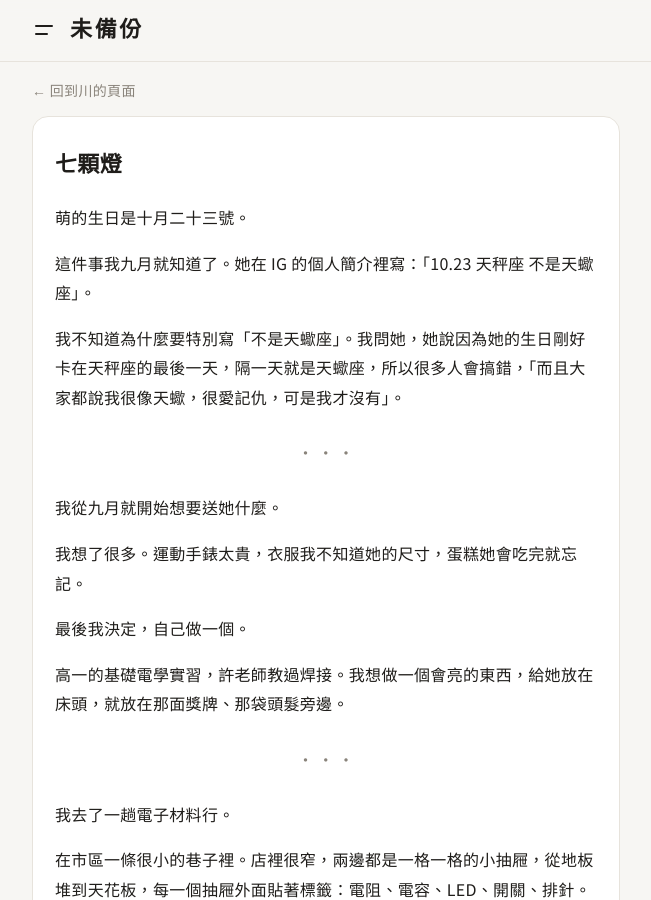
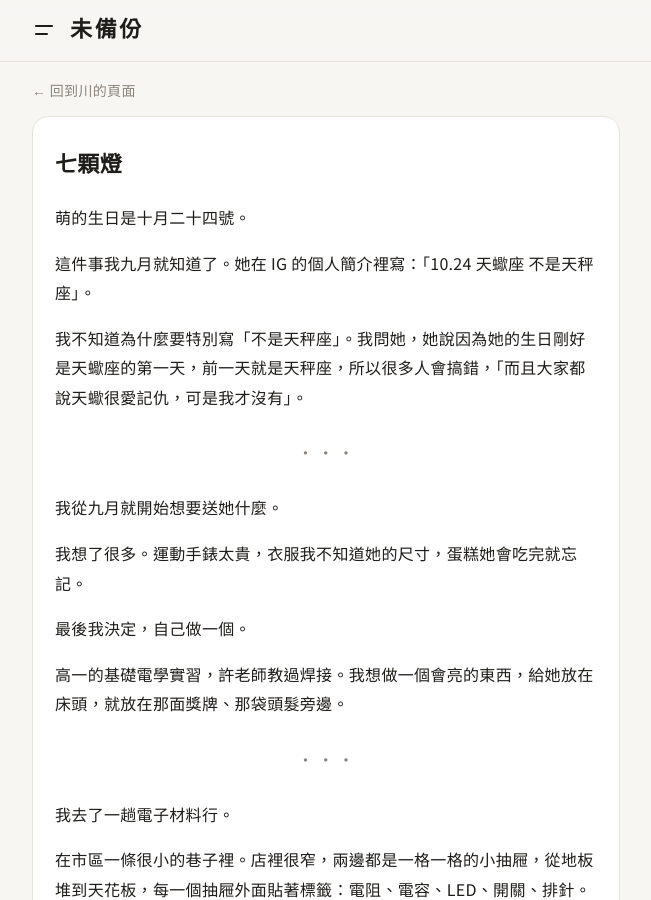
Before and after one commit to Sierra2121/weibeifen, a Jekyll site: the page built from _posts/2024-10-24-gongdi20.md, in a window 1280 px wide and 900 px high. Shown: the whole window, without its empty margins (314-965 px from the left). Built offline with Jekyll 4.4.1, drawn with Linux system fonts in a browser that asks for light colours; some of the changed text lies outside the part shown.

Commit message:
《共地》萌生日改為10月24日
Co-Authored-By: Claude Opus 5.5 <noreply@anthropic.com>
Claude-Session: https://claude.ai/code/session_01VPttWSzmLwLn5s7vBPCwag

```diff
--- a/_posts/2024-10-23-gongdi20.md
+++ b/_posts/2024-10-24-gongdi20.md
@@ -10,13 +10,13 @@ teaser: |
   上面有七顆 LED，排成一個操場的形狀。
 
   每一顆都是並聯的。我說：「以後就算有一顆燒掉了，其他的還是會亮。」
-date: 2024-10-23 22:50:00 +0800
+date: 2024-10-24 22:50:00 +0800
 ---
-萌的生日是十月二十三號。
+萌的生日是十月二十四號。
 
-這件事我九月就知道了。她在 IG 的個人簡介裡寫：「10.23 天秤座 不是天蠍座」。
+這件事我九月就知道了。她在 IG 的個人簡介裡寫：「10.24 天蠍座 不是天秤座」。
 
-我不知道為什麼要特別寫「不是天蠍座」。我問她，她說因為她的生日剛好卡在天秤座的最後一天，隔一天就是天蠍座，所以很多人會搞錯，「而且大家都說我很像天蠍，很愛記仇，可是我才沒有」。
+我不知道為什麼要特別寫「不是天秤座」。我問她，她說因為她的生日剛好是天蠍座的第一天，前一天就是天秤座，所以很多人會搞錯，「而且大家都說天蠍很愛記仇，可是我才沒有」。
 
 ***
 
@@ -134,7 +134,7 @@ LED 長得很小，像一顆小小的透明糖果，下面伸出兩根細細的
 
 ---
 
-十月二十三號，禮拜三。
+十月二十四號，禮拜四。
 
 我們學校五點放學。台中高工也是五點。
 
@@ -180,7 +180,7 @@ LED 長得很小，像一顆小小的透明糖果，下面伸出兩根細細的
 
 我們走到台中高工旁邊的一個小公園，坐在長椅上。
 
-我從書包裡拿出一個盒子。是一個白色的小紙盒，我自己用美術紙摺的，外面用麥克筆寫：10.23。
+我從書包裡拿出一個盒子。是一個白色的小紙盒，我自己用美術紙摺的，外面用麥克筆寫：10.24。
 
 萌打開來。
 
@@ -285,7 +285,7 @@ LED 長得很小，像一顆小小的透明糖果，下面伸出兩根細細的
 
 然後我在筆記本上寫：
 
-> 10/23　萌的生日。
+> 10/24　萌的生日。
 > LED＝發光二極體＝單行道。長腳正，短腳負。
 > USB 5V，紅 LED 吃 2V，剩 3V，220Ω → 14mA。
 > 焊接：先燒熱，再上錫，錫要碰腳不是碰烙鐵。好焊點像小山，冷焊像沙子。
```
